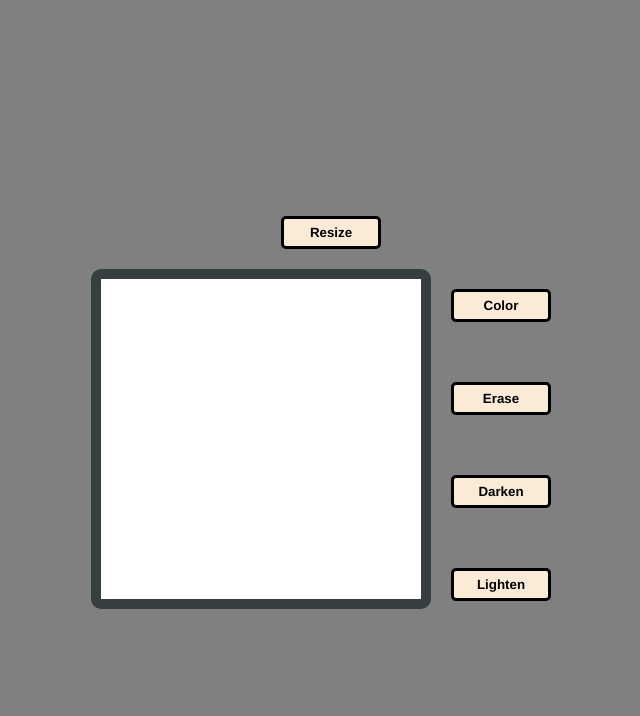
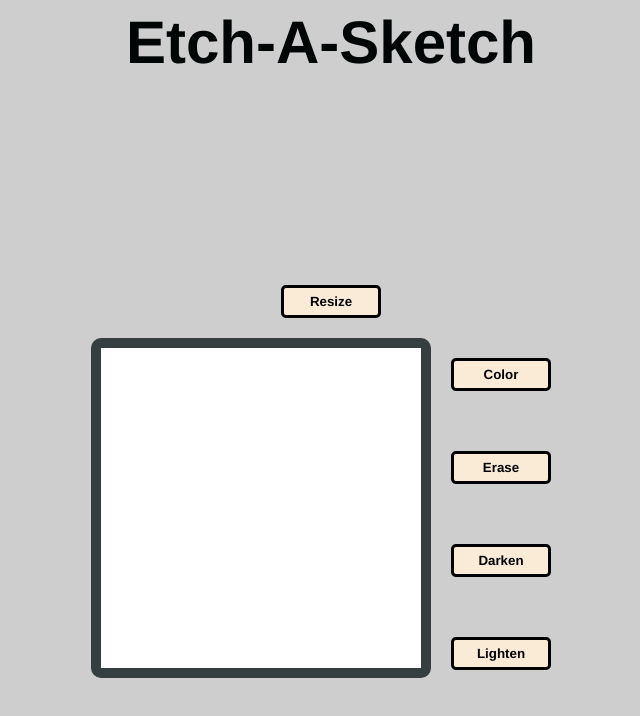
Before and after one commit to LeGusto/Etch-A-Sketch, a plain HTML site: page index.html in a window 1280 px wide. Shown: the whole page, without its empty margins (309-949 px from the left). Drawn offline with Linux system fonts and the light colour scheme.

Commit message:
Improve UI

```diff
--- a/script.js
+++ b/script.js
@@ -2,6 +2,7 @@ let doc = document;
 let grid_container = doc.createElement('div');
 let holder = doc.createElement('div');
 let mid = doc.createElement('div');
+let header = doc.createElement('div');
 let mouse_down = false;
 let x_grid = 20;
 let y_grid = 20;
@@ -9,7 +10,9 @@ let mode = 'color'
 grid_container.classList.add('container');
 
 holder.classList.add('holder');
-mid.classList.add('mid')
+mid.classList.add('mid');
+header.classList.add('hed');
+header.textContent = 'Etch-A-Sketch';
 
 
 document.onmousedown = () => {mouse_down = true;}
@@ -60,7 +63,7 @@ function lighten (num)
 {
     num = parseInt(num);
     console.log(num);
-    num+=10;
+    num/10*9;
     if (num>255) {num = 255;}
     console.log(num);
     return num;
@@ -138,7 +141,7 @@ settings.appendChild(darken_m_b);
 settings.appendChild(lighten_m_b);
 
 
-resizers.appendChild(resizer1);
+resizers.appendChild(resizer1);;
 holder.appendChild(resizers);
 holder.appendChild(grid_container);
 holder.appendChild(settings);
@@ -147,4 +150,5 @@ mid.appendChild(grid_container);
 mid.appendChild(settings);
 holder.appendChild(mid);
 
+doc.body.append(header);
 doc.body.appendChild(holder);
--- a/style.css
+++ b/style.css
@@ -4,7 +4,7 @@
 }
 
 body {
-    background-color: gray;
+    background-color: rgb(207, 206, 206);
 }
 
 button {
@@ -19,6 +19,13 @@ button {
 
 button:hover {
     transform: scale(1.1);
+}
+
+.hed {
+    text-align: center;
+    font-weight: 700;
+    font-size: 60px;
+    color:rgb(2, 5, 5);
 }
 
 .holder {
```
